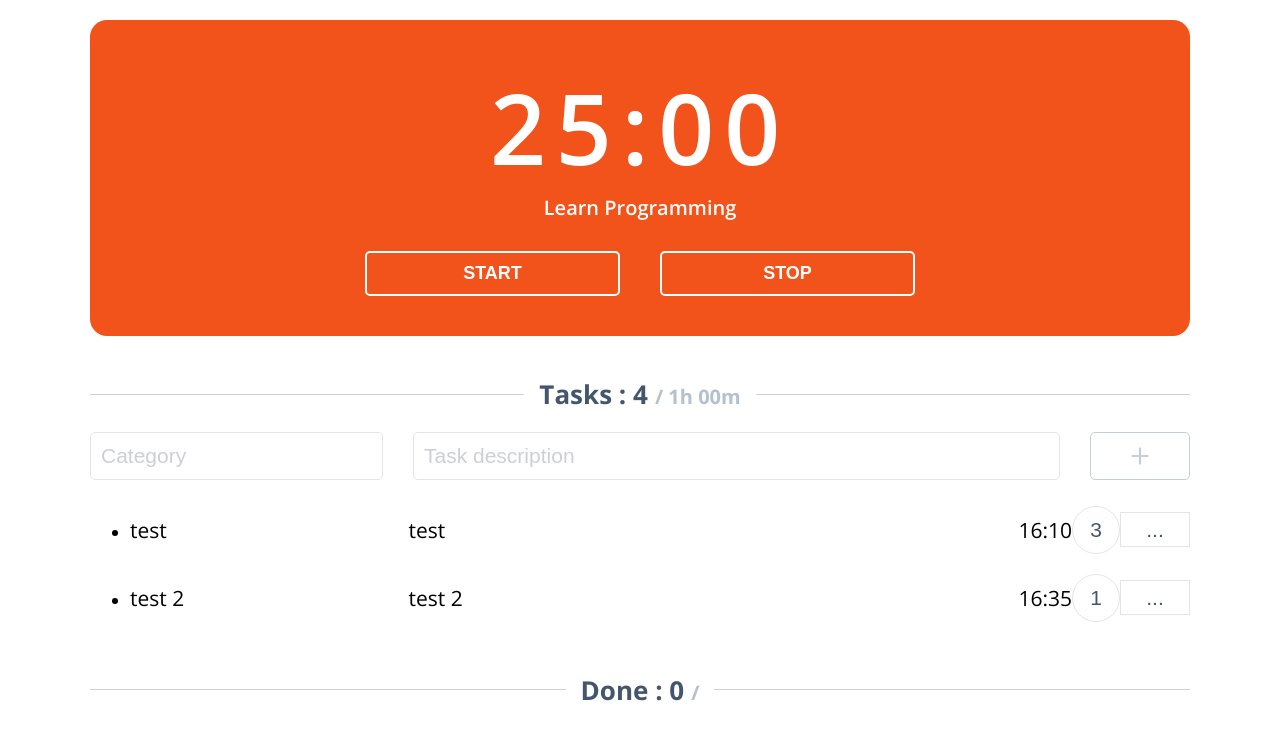
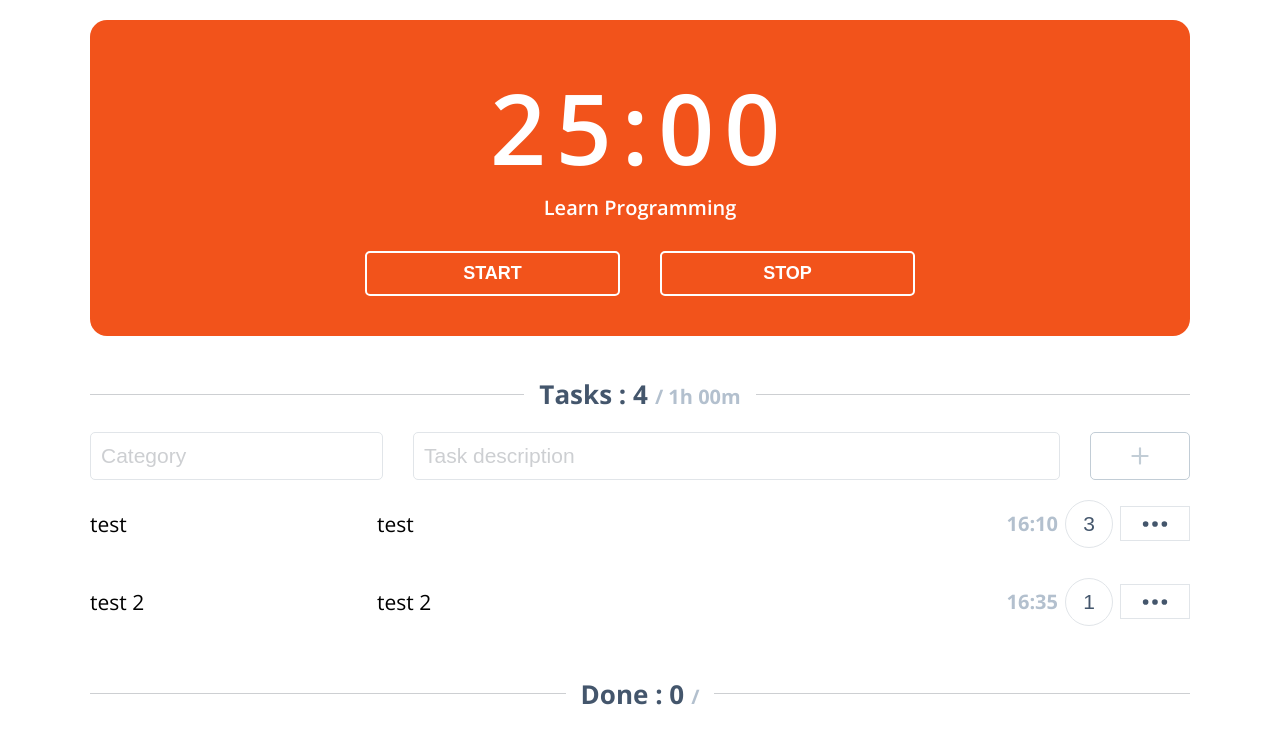
Before and after one commit to TWasilonek/pomodoro-tracker, a React (Create React App) app in the folder pomodoro-tracker-web/: page / in a window 1280 px wide. Shown: the top 744 px of the page. Built offline with nearby package versions, Linux system fonts and the light colour scheme.

Commit message:
Fixed styling

```diff
--- a/pomodoro-tracker-web/src/components/Tasks/TaskElement/TaskElement.tsx
+++ b/pomodoro-tracker-web/src/components/Tasks/TaskElement/TaskElement.tsx
@@ -7,14 +7,20 @@ import { formatDateToHoursAndMinutes } from '../../../utils/timeUtils';
 import Button from '../../../UI/Button';
 import TaskMenu from '../TaskMenu';
 import EditTaskForm from '../AddTaskForm';
+import { COLORS } from '../../../constants/colors';
 
 interface StyledProps {
   flex?: number;
 }
 
 const Wrapper = styled.div`
+  margin-top: 10px;
+`;
+
+const TaskWrapper = styled.div`
   display: flex;
   align-items: center;
+  margin-top: 10px;
 `;
 
 const Element = styled.p`
@@ -31,10 +37,18 @@ const Element = styled.p`
 `;
 
 const PomodorsButton = styled(Button)`
+  margin-right: 7px;
   width: 48px;
   height: 48px;
   border-radius: 100%;
   cursor: pointer;
+`;
+
+const Time = styled.p`
+  margin-right: 7px;
+  font-size: 20px;
+  font-weight: 700;
+  color: ${COLORS.TEXT_LIGHT};
 `;
 
 interface Props {
@@ -117,7 +131,7 @@ const TaskElement: React.FC<Props> = ({
   }, [dispatch, task.id]);
 
   return (
-    <>
+    <Wrapper>
       {isEdited ? (
         <EditTaskForm
           data={{
@@ -128,7 +142,7 @@ const TaskElement: React.FC<Props> = ({
           onSubmit={handleSubmitEditedTask}
         />
       ) : (
-        <Wrapper>
+        <TaskWrapper>
           <Element flex={3}>{task.category || ''}</Element>
           <Element flex={7}>{task.description}</Element>
           <Element flex={2}>
@@ -138,7 +152,7 @@ const TaskElement: React.FC<Props> = ({
               </PomodorsButton>
             ) : (
               <>
-                <p>{formatDateToHoursAndMinutes(endTime)}</p>
+                <Time>{formatDateToHoursAndMinutes(endTime)}</Time>
                 <PomodorsButton type="button" onClick={handleAddPomodoroClick}>
                   {task.pomodoroCount}
                 </PomodorsButton>
@@ -152,9 +166,9 @@ const TaskElement: React.FC<Props> = ({
               </>
             )}
           </Element>
-        </Wrapper>
+        </TaskWrapper>
       )}
-    </>
+    </Wrapper>
   );
 };
 
--- a/pomodoro-tracker-web/src/components/Tasks/TaskMenu/TaskMenu.tsx
+++ b/pomodoro-tracker-web/src/components/Tasks/TaskMenu/TaskMenu.tsx
@@ -1,9 +1,8 @@
-import { useCallback, useContext, useRef, useState } from 'react';
+import { useCallback, useRef, useState } from 'react';
 import styled from 'styled-components';
 import { FiCheck, FiEdit, FiMinus, FiPlus, FiTrash } from 'react-icons/fi';
+import { BsThreeDots } from 'react-icons/bs';
 
-import { AppContext } from '../../../store/AppContext';
-import { Task, TASK_ACTIONS } from '../../../store/Tasks.reducers';
 import { COLORS } from '../../../constants/colors';
 import Button from '../../../UI/Button';
 import useOnOutsideClick from '../../../hooks/useOnOutsideClick';
@@ -33,6 +32,7 @@ const PopupMenuWrapper = styled.div`
 const Menu = styled.ul`
   list-style: none;
   padding-left: 0;
+  margin: 0;
 `;
 
 const MenuItem = styled.li`
@@ -90,7 +90,7 @@ const TaskMenu: React.FC<Props> = ({
   return (
     <Wrapper ref={wrapperRef}>
       <MoreButton type="button" onClick={handleTriggerButtonClick}>
-        ...
+        <BsThreeDots size="30px" />
       </MoreButton>
       {isOpen && (
         <PopupMenuWrapper>
--- a/pomodoro-tracker-web/src/components/Tasks/TasksList/TasksList.tsx
+++ b/pomodoro-tracker-web/src/components/Tasks/TasksList/TasksList.tsx
@@ -1,7 +1,14 @@
 import { FunctionComponent, useCallback } from 'react';
+import styled from 'styled-components';
+
 import { getMillisFromMinutes } from '../../../utils/timeUtils';
 import TaskElement from '../TaskElement/TaskElement';
 import { Task, TASK_MODES } from '../../../store/Tasks.reducers';
+
+const List = styled.li`
+  list-style: none;
+  padding: 0;
+`;
 
 interface Props {
   tasks: Task[];
@@ -27,7 +34,7 @@ const TasksList: FunctionComponent<Props> = ({ tasks, mode }) => {
   );
 
   return (
-    <ul>
+    <List>
       {tasks.map((task) => (
         <li key={task.id}>
           <TaskElement
@@ -38,7 +45,7 @@ const TasksList: FunctionComponent<Props> = ({ tasks, mode }) => {
           />
         </li>
       ))}
-    </ul>
+    </List>
   );
 };
 
```
